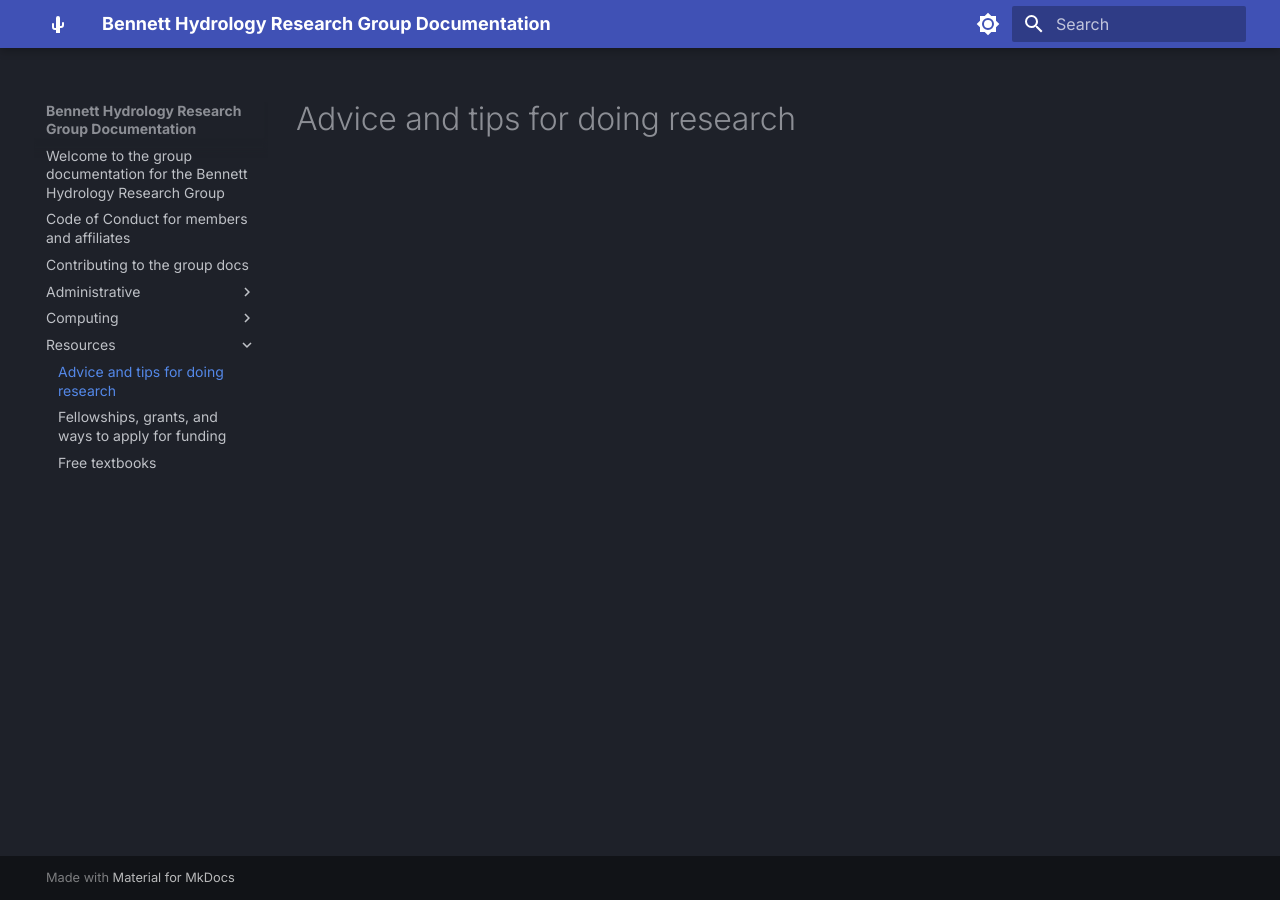
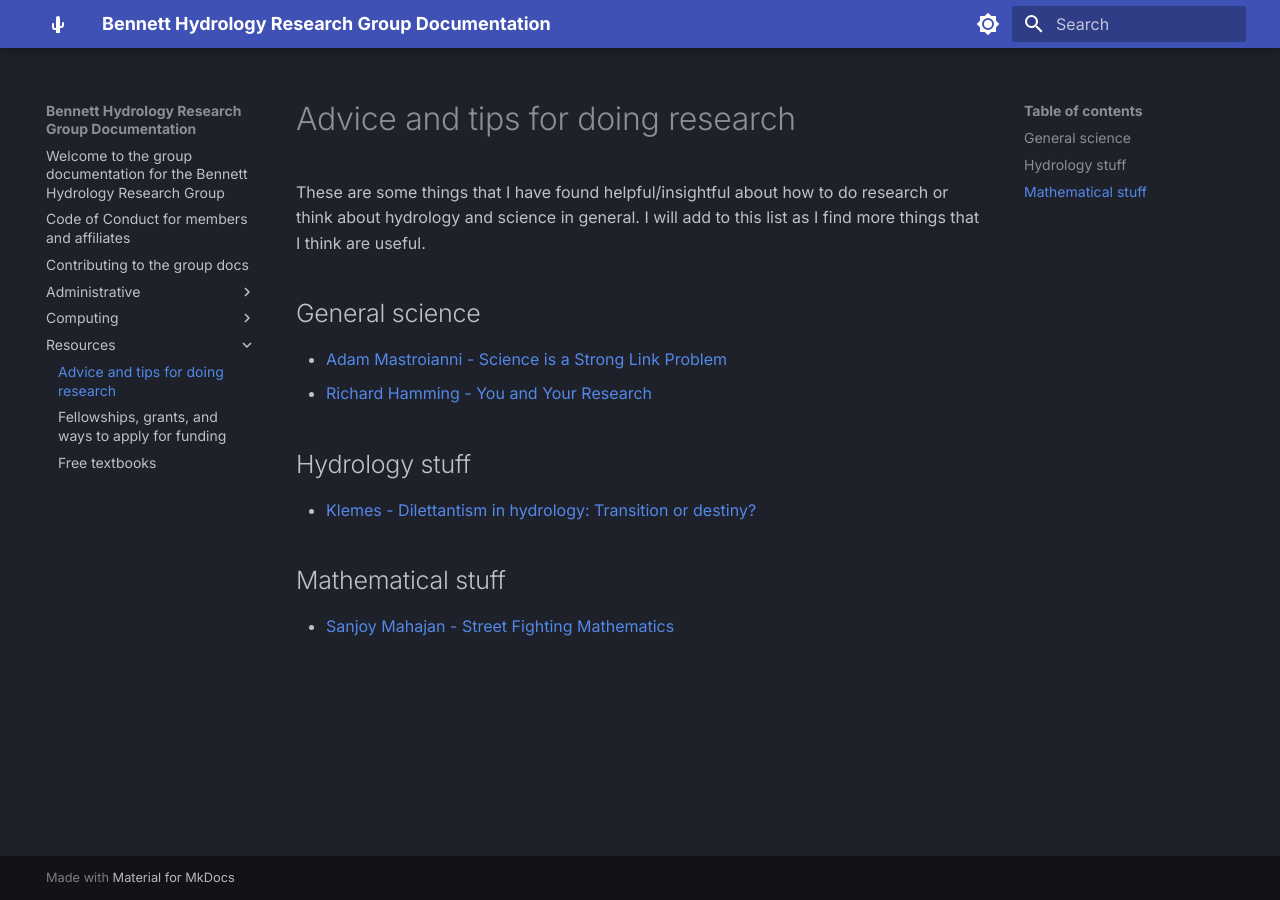
Before and after one commit to BennettHydroLab/group_docs, an MkDocs documentation site: the page built from docs/resources/1_advice.md, in a window 1280 px wide. Built offline with MkDocs 1.6.1 and Material for MkDocs 9.7.7, drawn with Linux system fonts in a browser that asks for light colours.

Commit message:
Add some references

```diff
--- a/docs/resources/1_advice.md
+++ b/docs/resources/1_advice.md
@@ -1 +1,13 @@
 # Advice and tips for doing research
+
+These are some things that I have found helpful/insightful about how to do research or think about hydrology and science in general. I will add to this list as I find more things that I think are useful.
+
+## General science
+- [Adam Mastroianni - Science is a Strong Link Problem](https://www.experimental-history.com/p/science-is-a-strong-link-problem)
+- [Richard Hamming - You and Your Research](https://www.inf.ed.ac.uk/teaching/courses/inf1/fp/lectures/hamming.pdf)
+
+## Hydrology stuff
+- [Klemes - Dilettantism in hydrology: Transition or destiny?](https://agupubs.onlinelibrary.wiley.com/doi/abs/10.1029/WR022i09Sp0177S)
+
+## Mathematical stuff
+- [Sanjoy Mahajan - Street Fighting Mathematics](https://sept.mit.edu/sites/default/files/Streetfighting%20Mathematics.pdf)
```
Also changed, not shown: docs/resources/3_textbooks.md (+6 -0 lines).
